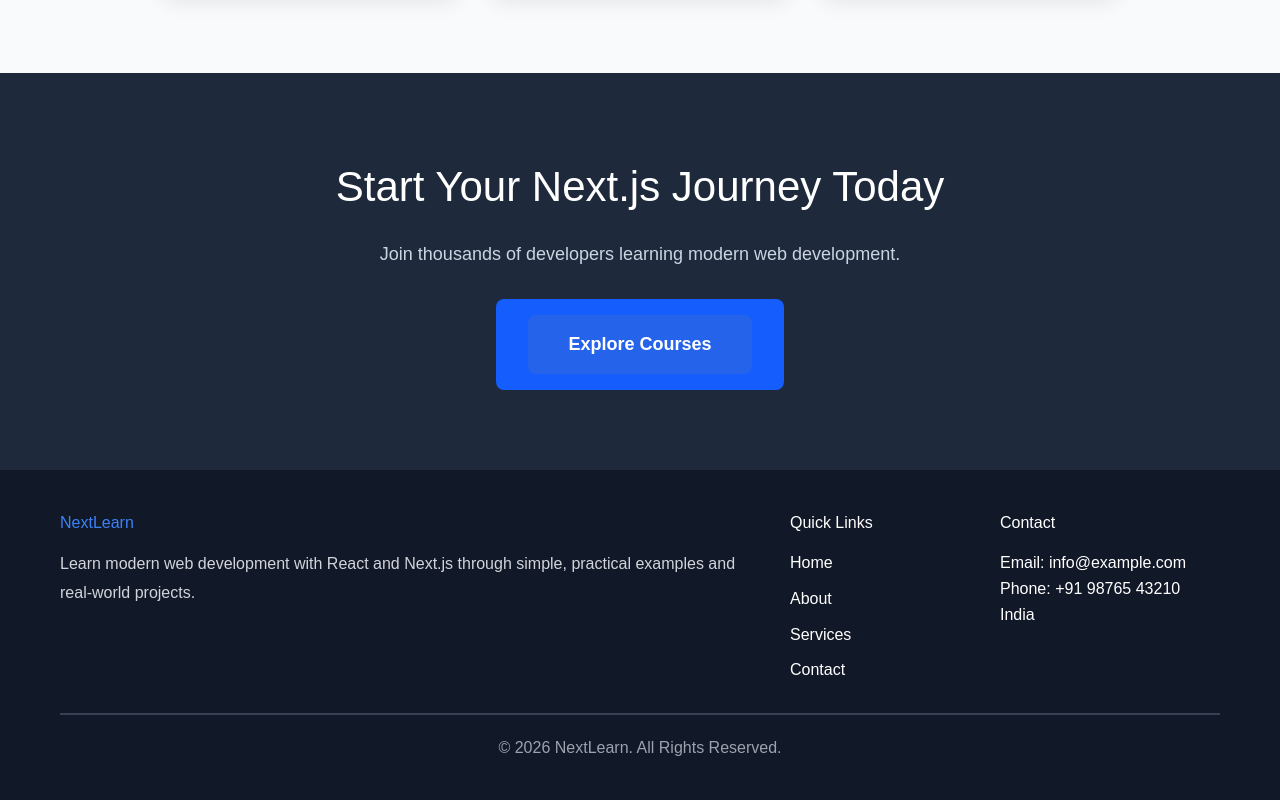
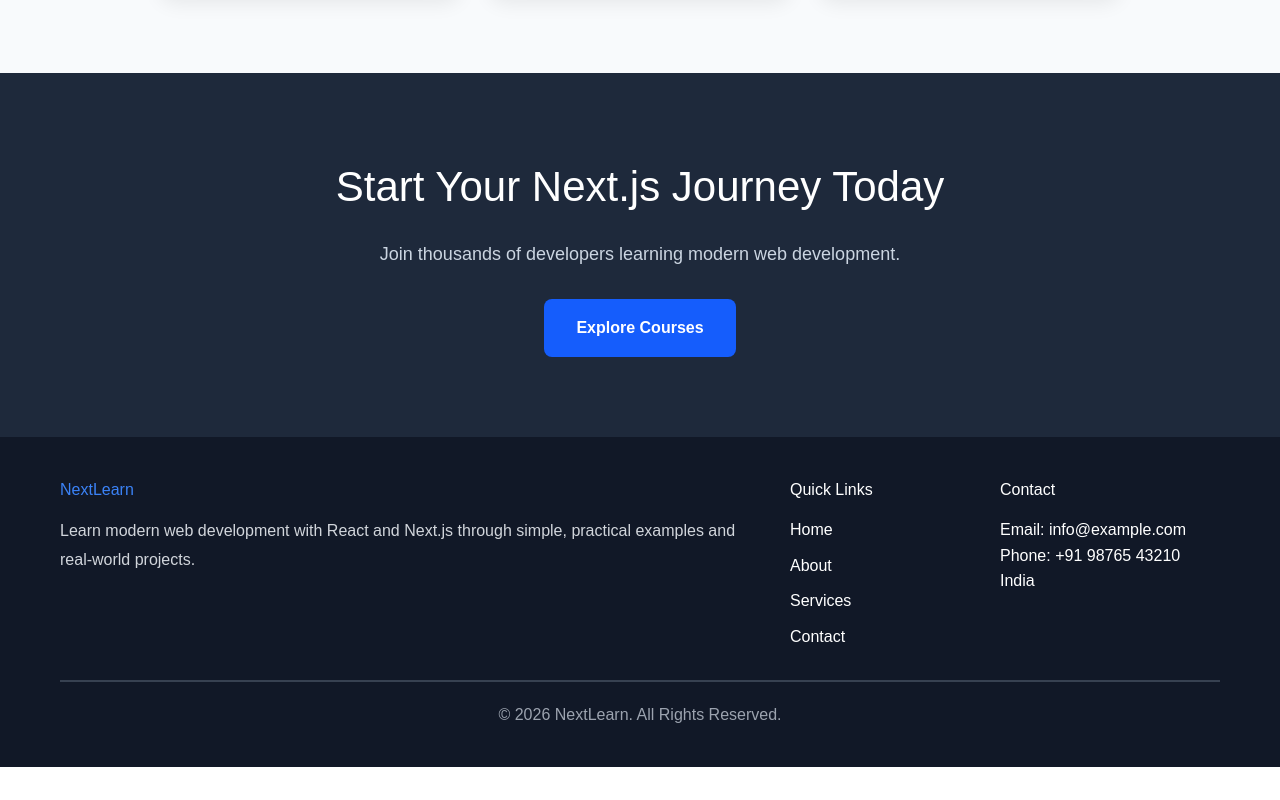
Before and after one commit to Singh-Ashutosh13999/next-learn, a Next.js app: page / in a window 1280 px wide. Shown: the part 1228-2028 px from the top of the page. After the commit the page ends 1995 px from the top, so only its background shows below. Built offline with nearby package versions, Linux system fonts and the light colour scheme.

Commit message:
Update Home page explore button

```diff
--- a/app/page.tsx
+++ b/app/page.tsx
@@ -191,16 +191,7 @@ export default function HomePage() {
         <Link href="/course"
           className="inline-block rounded-lg bg-blue-600 px-8 py-4 font-bold text-white">
           <button
-          style={{
-            padding: "15px 40px",
-            background: "#2563eb",
-            color: "white",
-            border: "none",
-            borderRadius: "8px",
-            cursor: "pointer",
-            fontSize: "18px",
-            fontWeight: "bold",
-          }}
+
           >
             Explore Courses
           </button>
```
